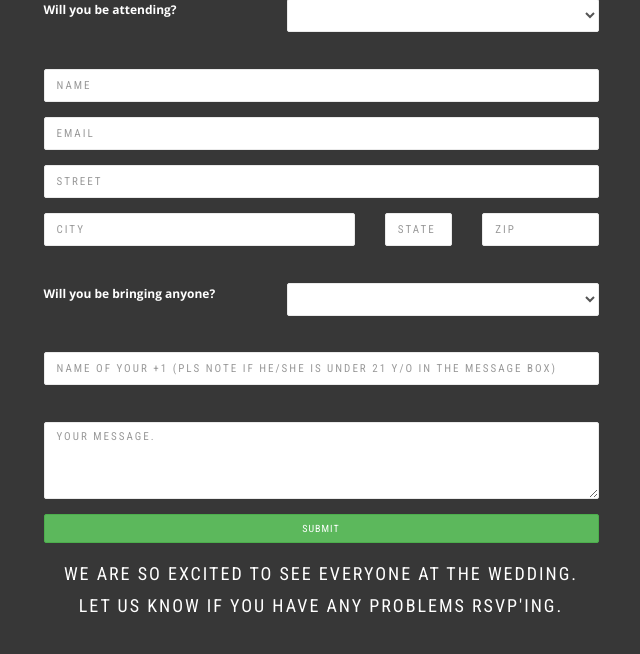
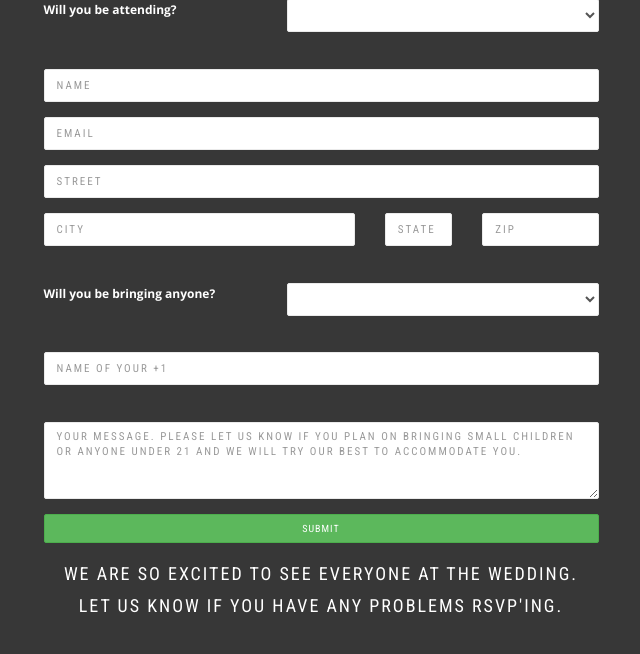
Before and after one commit to jingandkevin/rsvp, a Flask app: page /rsvp in a window 1280 px wide. Shown: the part 534-1188 px from the top of the page, without its empty margins (319-959 px from the left). Run offline with Flask 2, Linux system fonts and the light colour scheme; some libraries are stand-ins or nearby versions; some web fonts are replaced.

Commit message:
discouraging children from coming

```diff
--- a/templates/rsvp.html
+++ b/templates/rsvp.html
@@ -113,9 +113,9 @@
                     <br>
                     <div class="form-group"><div class="col-md-5"><label>Will you be bringing anyone?</label></div><div class="col-md-7">{{ form.plusone(class="form-control") }}</div></div>
                     <br>
-                    <div class="form-group"><div class="col-md-12">{{ form.plusonename(size=60,class="form-control", placeholder="Name of your +1 (pls note if he/she is under 21 y/o in the message box)") }}</div></div>
+                    <div class="form-group"><div class="col-md-12">{{ form.plusonename(size=60,class="form-control", placeholder="Name of your +1") }}</div></div>
                     <br>
-                    <div class="form-group"><div class="col-md-12">{{ form.message(class="form-control", rows="4", placeholder="Your Message.") }}</div></div>
+                    <div class="form-group"><div class="col-md-12">{{ form.message(class="form-control", rows="4", placeholder="Your Message. Please let us know if you plan on bringing small children or anyone under 21 and we will try our best to accommodate you.") }}</div></div>
                     <div class="form-group"><div class="col-md-12"><input type="submit" value="Submit" class="btn btn-success btn-block btn-round btn-sm has-spinner"></div></div>
                 </form>
             </div>
```
